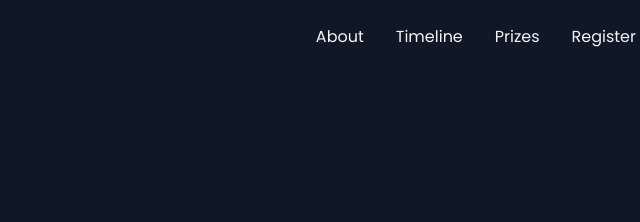
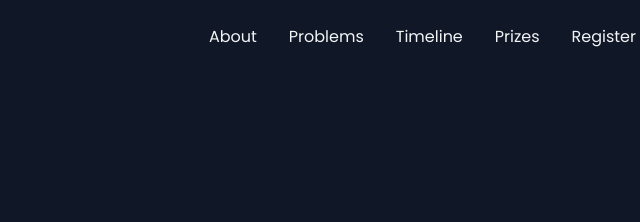
Before and after one commit to chandan-xcoder/Basic-HTML, a plain HTML site: page index.html in a window 1280 px wide. Shown: the top 222 px of the page, 580-1220 px from the left. Drawn offline with Linux system fonts and the light colour scheme.

Commit message:
added nav

```diff
--- a/index.html
+++ b/index.html
@@ -140,6 +140,7 @@
     <nav class="navbar">
         <ul>
             <li><a href="#about">About</a></li>
+            <li><a href="problems">Problems</a></li>
             <li><a href="#timeline">Timeline</a></li>
             <li><a href="#prizes">Prizes</a></li>
             <li><a href="#register">Register</a></li>
```
